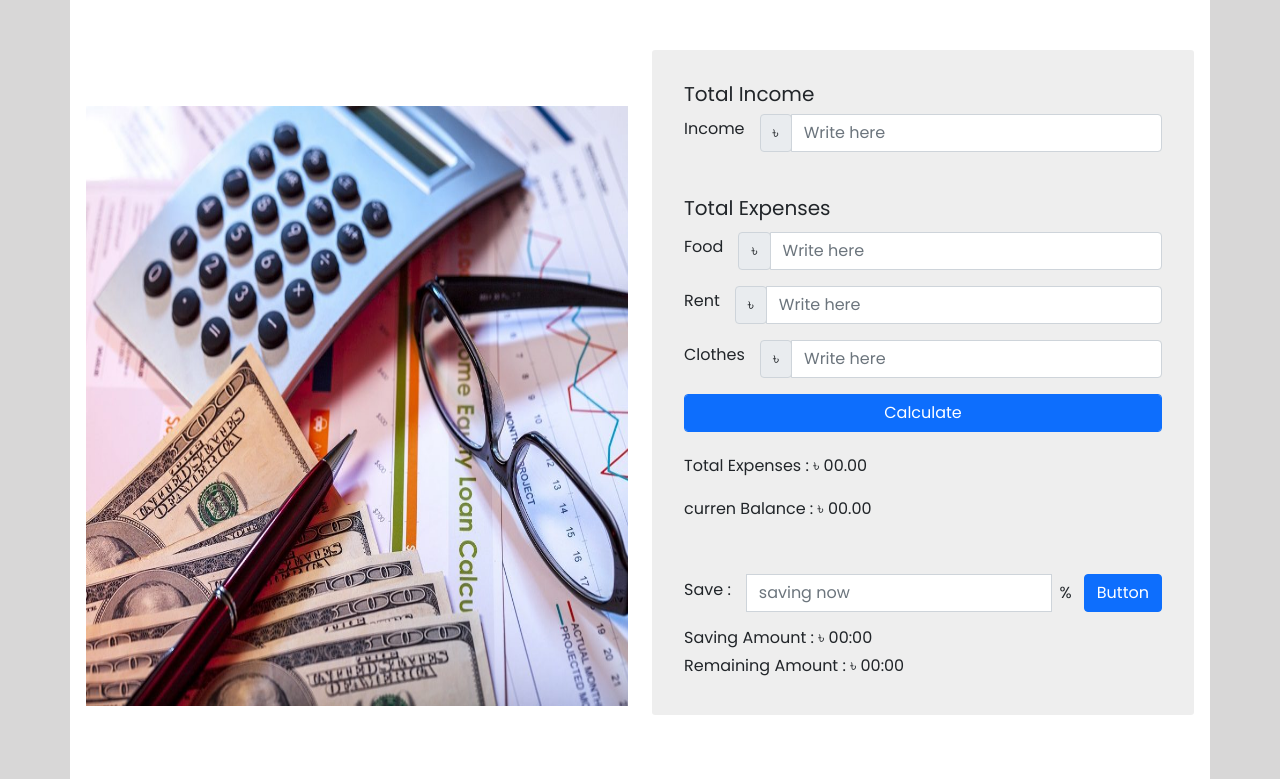
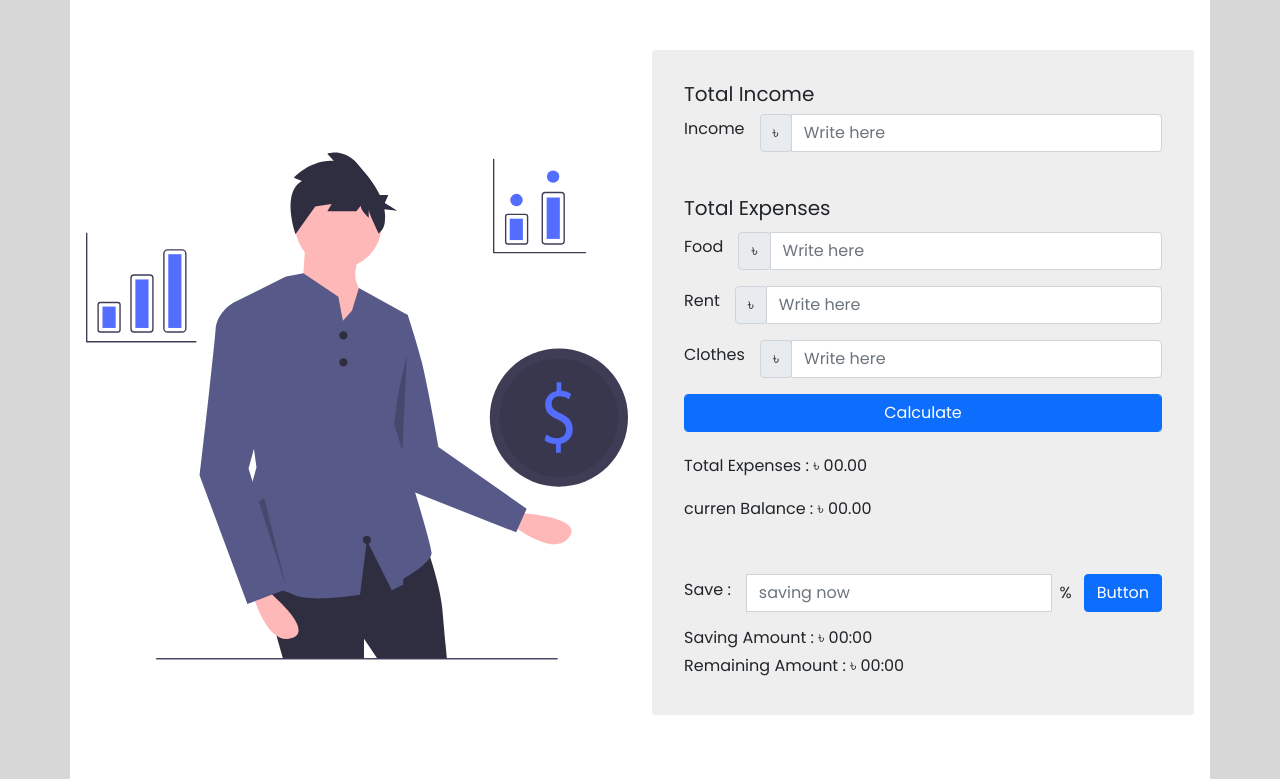
Before and after one commit to abdur-rashid-khan/money-master-ass-5, a plain HTML site: page index.html in a window 1280 px wide. Shown: the part 118-897 px from the top of the page. Drawn offline with nearby package versions, Linux system fonts and the light colour scheme.

Commit message:
chenge photo

```diff
--- a/index.html
+++ b/index.html
@@ -27,7 +27,7 @@
                      <!-- banner -->
                      <div class="col-sm-12 col-md-6 col-lg-6 col-xl-6 ">
                         <div class="pt-5 rounded">
-                           <img id="photos" src="img/financial-literacy1.jpeg"  alt="banner img " class="img-fluid ">
+                           <img id="photos" src="img/undraw_personal_finance_tqcd.svg"  alt="banner img " class="img-fluid ">
                         </div>
                      </div>
                      <!-- all inputfild -->
```
